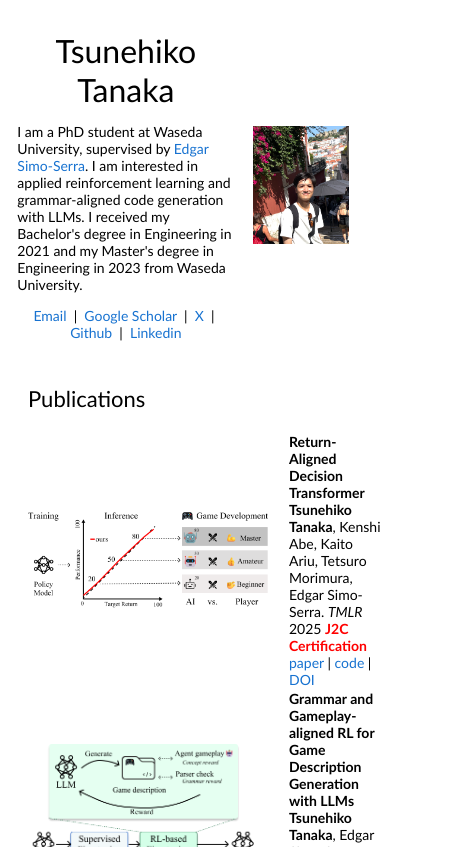
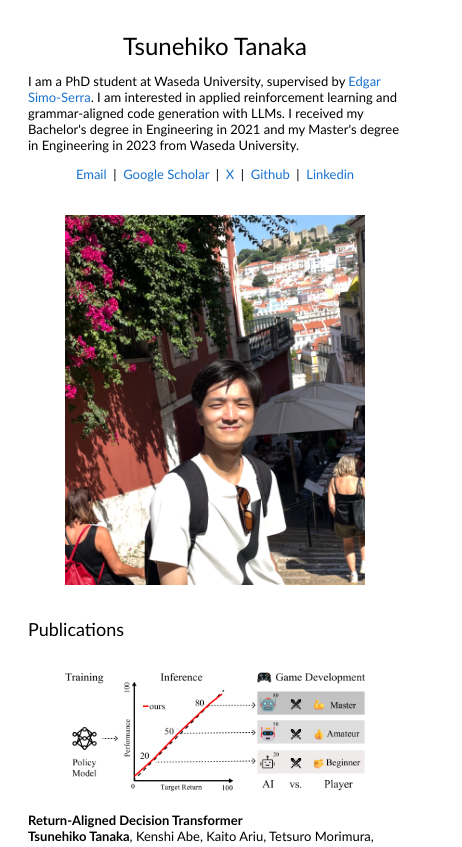
Before and after one commit to tsunehiko/tsunehiko.github.io, a plain HTML site: page index.html in a window 390 px wide. Shown: the top 847 px of the page, 462 px wide, since content can reach past the window. Drawn offline with Linux system fonts and the light colour scheme.

Commit message:
support small screens

```diff
--- a/index.html
+++ b/index.html
@@ -58,18 +58,18 @@
             <tbody>
               <tr>
                 <td style="padding:20px;width:25%;vertical-align:middle">
-                  <img style="max-width: 100%; height: auto;" src="./files/teaser/radt.png">
+                  <img width="240" height="100" align="center" src="./files/teaser/radt.png">
                 </td>
                 <td style="width:75%;vertical-align:middle">
                   <papertitle>Return-Aligned Decision Transformer</papertitle> <br>
-                  <strong>Tsunehiko Tanaka</strong>, Kenshi Abe, Kaito Ariu, Tetsuro Morimura, Edgar Simo-Serra.
+                  <strong>Tsunehiko Tanaka</strong>, Kenshi Abe, Kaito Ariu, Tetsuro Morimura, Edgar Simo-Serra. <br>
                   <em>TMLR </em> 2025 <span style="color:red; font-weight: bold;">J2C Certification</span> <br>
                   <a href='https://arxiv.org/abs/2402.03923'>paper</a> | <a href='https://github.com/CyberAgentAILab/radt'>code</a> | <a href="https://openreview.net/forum?id=lTt2cTW8h1">DOI</a> <br>
                 </td>
               </tr>
               <tr>
                 <td style="padding:20px;width:25%;vertical-align:middle">
-                  <img style="max-width: 100%; height: auto;" src="./files/teaser/rlgdg.png">
+                  <img width="240" height="120" align="center" src="./files/teaser/rlgdg.png">
                 </td>
                 <td style="width:75%;vertical-align:middle">
                   <papertitle>Grammar and Gameplay-aligned RL for Game Description Generation with LLMs</papertitle> <br>
--- a/stylesheet.css
+++ b/stylesheet.css
@@ -129,3 +129,75 @@ name {
 span.highlight {
   background-color: #ffffd0;
 }
+
+@media (max-width: 768px) {
+  img {
+    max-width: 100%;
+    height: auto;
+  }
+
+  table tbody tr {
+    display: block;
+  }
+
+  table tbody tr td {
+    display: block;
+    width: 100% !important;
+    max-width: 100% !important;
+  }
+
+  td[style*="width:25%"],
+  td[style*="width:40%"] {
+    text-align: center;
+    padding: 10px 20px !important;
+  }
+
+  td[style*="width:75%"],
+  td[style*="width:63%"] {
+    padding: 10px 20px !important;
+  }
+
+  td img {
+    max-width: 70%;
+    width: auto;
+    height: auto;
+  }
+
+  td[style*="width:40%"] img {
+    max-width: 60%;
+  }
+
+  table[style*="max-width:800px"] {
+    width: 100% !important;
+  }
+
+  name {
+    font-size: 28px;
+  }
+
+  heading {
+    font-size: 20px;
+  }
+}
+
+@media (max-width: 480px) {
+  td img {
+    max-width: 80%;
+  }
+
+  td[style*="width:40%"] img {
+    max-width: 70%;
+  }
+
+  name {
+    font-size: 24px;
+  }
+
+  heading {
+    font-size: 18px;
+  }
+
+  body, td, th, tr, p, a, strong, papertitle {
+    font-size: 13px;
+  }
+}
```
